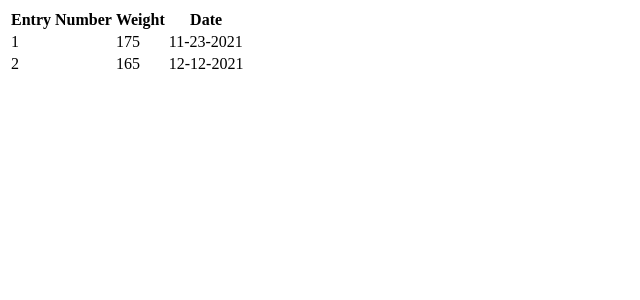
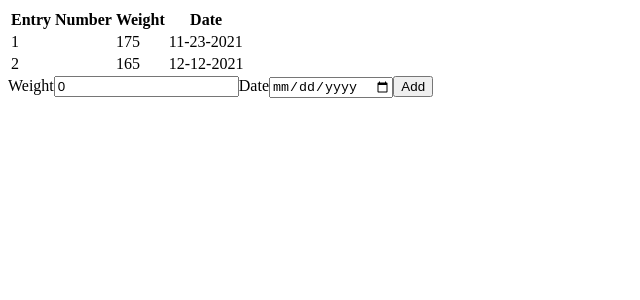
Before and after one commit to Micah-Meza/dcc_react_tutorial, a React (Create React App) app: page / in a window 1280 px wide. Shown: the top 300 px of the page, without its empty margins (0-640 px from the left). Built offline with nearby package versions, Linux system fonts and the light colour scheme.

Commit message:
Created Add Entry Component folder + Add entry component.

```diff
--- a/src/App.js
+++ b/src/App.js
@@ -1,5 +1,7 @@
 import React, { useState } from 'react'; //imrs shortcut
 import DisplayEntries from './Components/DisplayEntries/DisplayEntries';
+import AddEntryForm from './Components/AddEntry/AddEntryForm';
+
 
 function App() {
 
@@ -11,7 +13,8 @@
 
   return (
     <div>
-     <DisplayEntries parentEntries = {entries}/>
+      <DisplayEntries parentEntries = {entries}/>
+      <AddEntryForm />
     </div>
   );
 }
--- /dev/null
+++ b/src/Components/AddEntry/AddEntryForm.jsx
@@ -0,0 +1,32 @@
+import React, { useState } from 'react';
+
+
+const AddEntryForm = (props) => {
+
+    // after the creating the useState then blind them to their input variables example the value ={example}.
+    const [weight, setWeight] = useState(0);
+    const [date, setDate] = useState('');
+
+    //create a function for the button
+    function handleSubmit(event){
+        event.preventDefault();
+        let newEntry = {
+            weight: weight,
+            date:date
+        };
+        console.log(newEntry);
+    }
+
+    return (
+        // not handle the change (on change)
+        <form onSubmit={handleSubmit}>
+            <lable>Weight</lable>
+            <input type = 'number' value={weight} onChange = {(event) => setWeight(parseFloat(event.target.value))} />
+            <label>Date</label>
+            <input type = 'date' value={date} onChange = {(event) => setDate(event.target.value)}/>
+            <button type='submit'>Add</button>
+        </form>
+    );
+}
+
+export default AddEntryForm;
```
